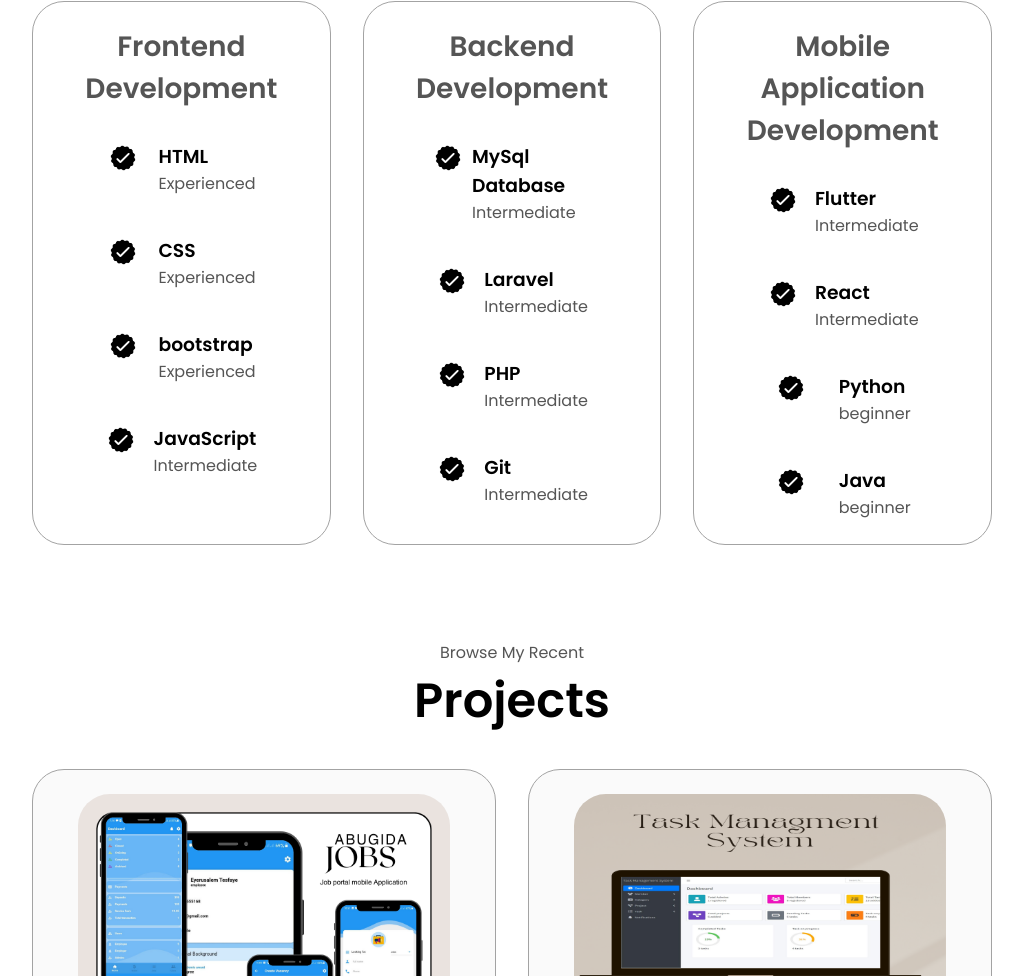
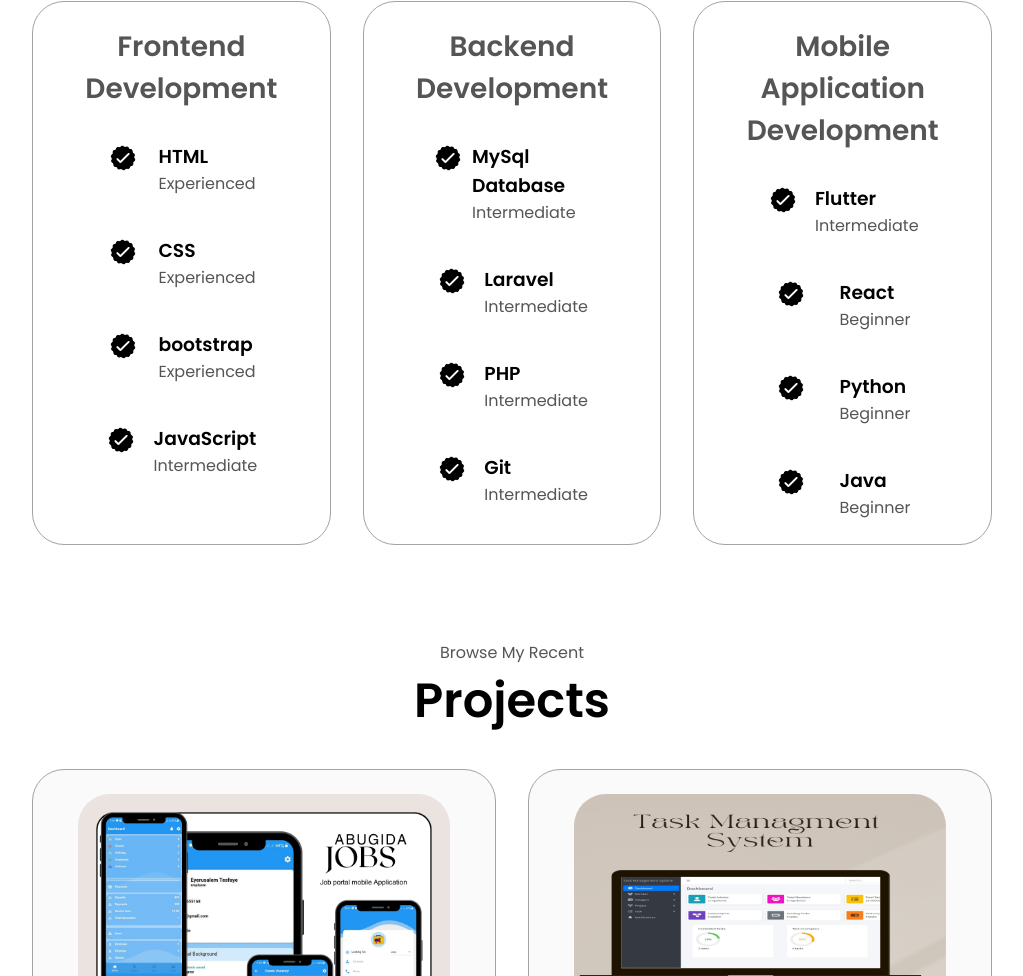
Before and after one commit to edengenet0/edengenet0.github.io, a plain HTML site: page index.html in a window 1280 px wide. Shown: the part 1824-2800 px from the top of the page, without its empty margins (128-1151 px from the left). Drawn offline with Linux system fonts and the light colour scheme.

Commit message:
minor edit

```diff
--- a/index.html
+++ b/index.html
@@ -53,9 +53,7 @@
           >
             Download CV
           </button>
-          <button class="btn btn-color-1" onclick="location.href='https:linkedin.com/in/eden-abera-9b44281b1/overlay/contact-info'">
-            Contact Info
-          </button>
+
         </div>
         <div id="socials-container">
           <img
@@ -250,7 +248,7 @@ Let's connect and discuss how we can bring your ideas to life with technology.
                 />
                 <div>
                   <h3>React </h3>
-                  <p>Intermediate</p>
+                  <p>Beginner</p>
                 </div>
               </article>
               <article>
@@ -261,7 +259,7 @@ Let's connect and discuss how we can bring your ideas to life with technology.
                 />
                 <div>
                   <h3>Python</h3>
-                  <p>beginner</p>
+                  <p>Beginner</p>
                 </div>
               </article>
               <article>
@@ -272,7 +270,7 @@ Let's connect and discuss how we can bring your ideas to life with technology.
                 />
                 <div>
                   <h3>Java</h3>
-                  <p>beginner</p>
+                  <p>Beginner</p>
                 </div>
               </article>
             </div>
@@ -350,6 +348,7 @@ Let's connect and discuss how we can bring your ideas to life with technology.
           />
           <p><a href="mailto:edengenet157@gmail.com">edengenet157@gmail.com</a></p>
         </div>
+        <div> </div>
         <div class="contact-info-container">
           <img src="./assets/phone.png"
           alt="Phone icon"
```
